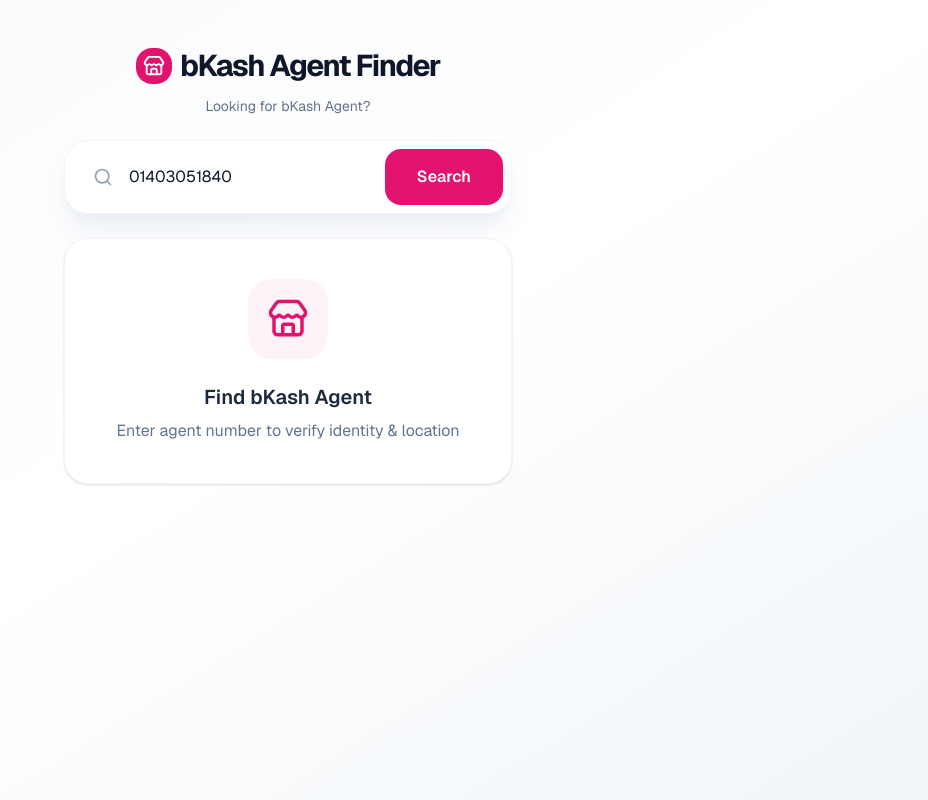
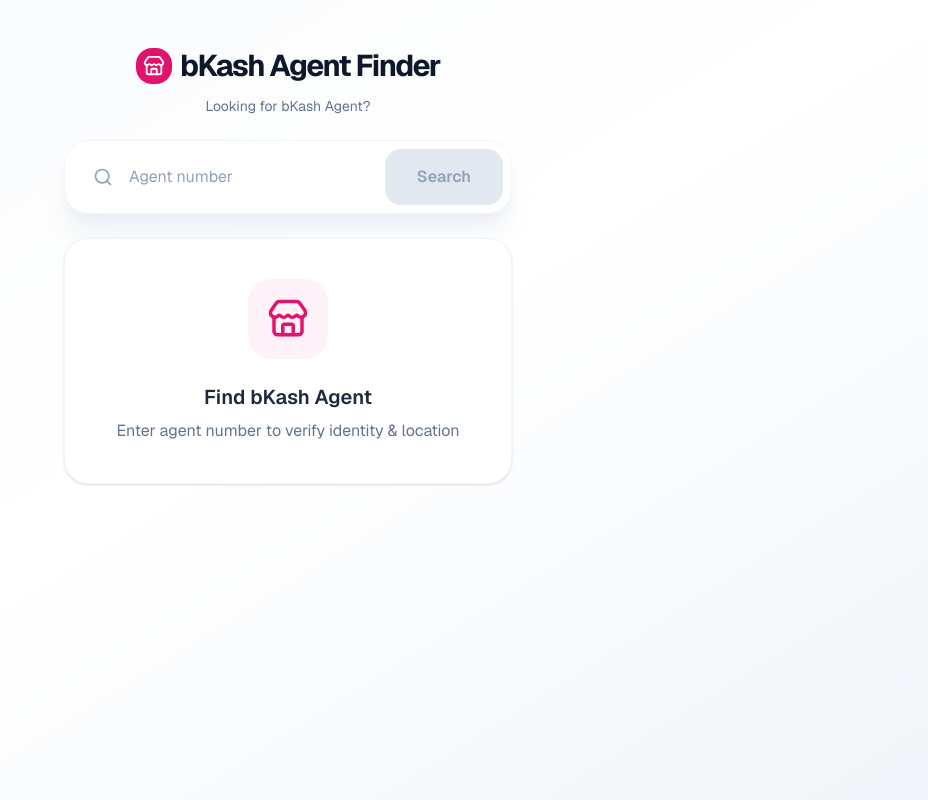
Before and after one commit to Tamim-real/bkash-agent-finder, a Next.js app: page / in a window 1280 px wide. Shown: the whole page, without its empty margins (352-1280 px from the left). Built offline with nearby package versions, Linux system fonts and the light colour scheme.

Commit message:
rafractored

```diff
--- a/app/page.tsx
+++ b/app/page.tsx
@@ -13,7 +13,7 @@
 }
 
 export default function BkashAgentFinder() {
-  const [searchQuery, setSearchQuery] = useState<string>('01403051840');
+  const [searchQuery, setSearchQuery] = useState<string>('');
   const [agent, setAgent] = useState<AgentData | null>(null);
   const [loading, setLoading] = useState<boolean>(false);
   const [error, setError] = useState<string | null>(null);
@@ -47,7 +47,7 @@
     }
 
     if (!targetGid) {
-      setError('Invalid agent number or link');
+      setError('Invalid agent number');
       return;
     }
 
@@ -112,7 +112,7 @@
                 type="text"
                 value={searchQuery}
                 onChange={(e) => setSearchQuery(e.target.value)}
-                placeholder="Agent number or gid link"
+                placeholder="Agent number"
                 className="w-full pl-14 pr-5 py-4 bg-transparent focus:outline-none text-base placeholder:text-slate-400"
               />
             </div>
```
